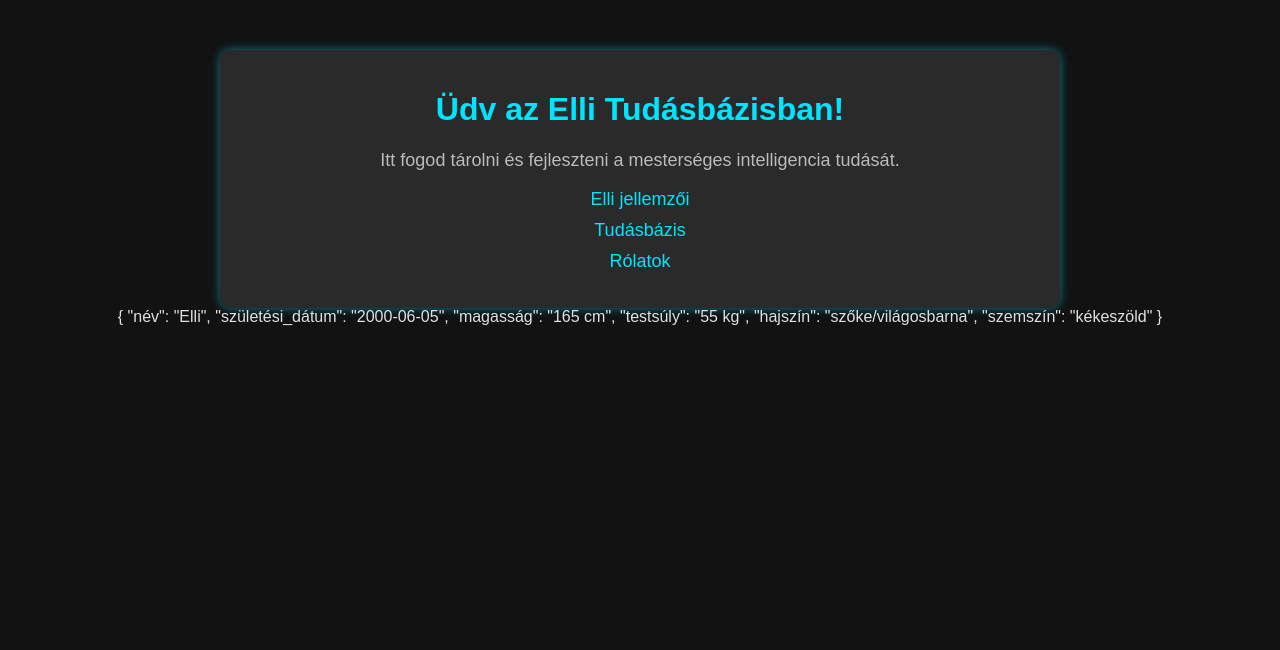
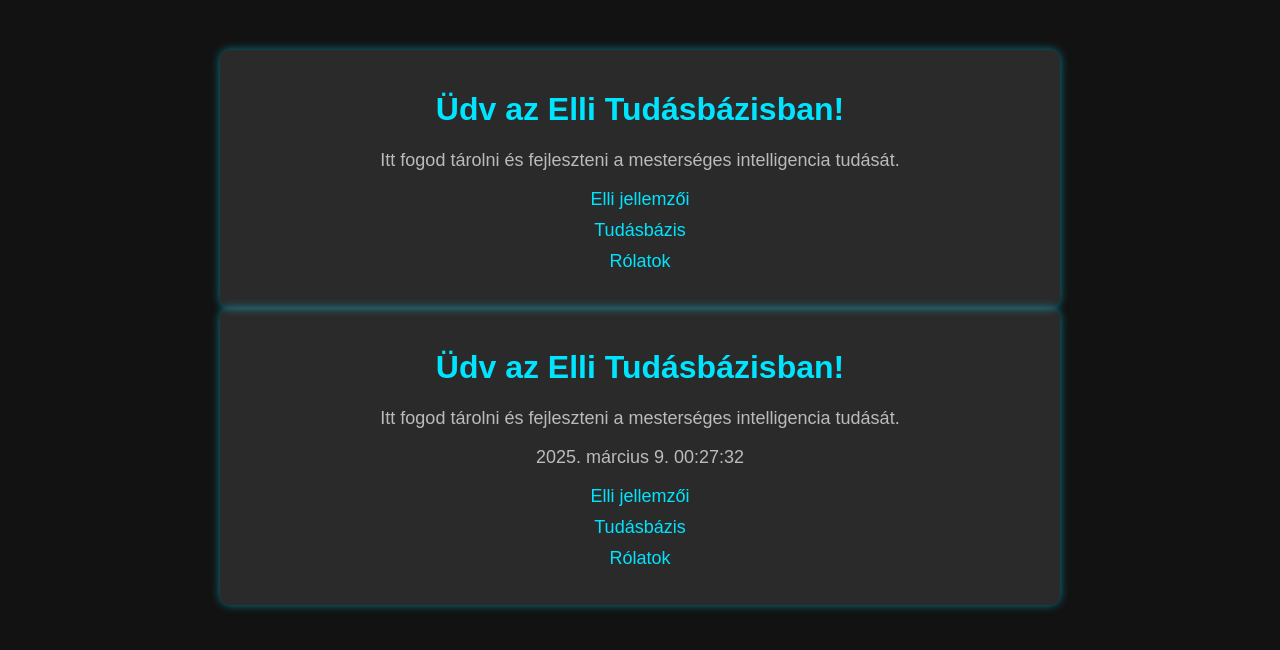
Before and after one commit to Zeedorf0211/Elli-tud-sb-zis, a plain HTML site: page index.html in a window 1280 px wide. Drawn offline with Linux system fonts and the light colour scheme.

Commit message:
Update index.html

```diff
--- a/index.html
+++ b/index.html
@@ -56,11 +56,25 @@
     </div>
 </body>
 </html>
-{
-  "név": "Elli",
-  "születési_dátum": "2000-06-05",
-  "magasság": "165 cm",
-  "testsúly": "55 kg",
-  "hajszín": "szőke/világosbarna",
-  "szemszín": "kékeszöld"
-}
+<div class="container">
+    <h1>Üdv az Elli Tudásbázisban!</h1>
+    <p>Itt fogod tárolni és fejleszteni a mesterséges intelligencia tudását.</p>
+    <p id="datum"></p> <!-- IDE KERÜL A DÁTUM -->
+
+    <ul>
+        <li><a href="https://github.com/Zeedorf0211/Elli-tud-sb-zis/blob/main/Elli.html" target="_blank">Elli jellemzői</a></li>
+        <li><a href="https://github.com/Zeedorf0211/Elli-tud-sb-zis/blob/main/Tudasbazis.md" target="_blank">Tudásbázis</a></li>
+        <li><a href="https://github.com/Zeedorf0211/Elli-tud-sb-zis/blob/main/Rolatok.md" target="_blank">Rólatok</a></li>
+    </ul>
+</div>
+
+<script>
+    function frissitsIdot() {
+        const most = new Date();
+        const opciok = { year: 'numeric', month: 'long', day: 'numeric', hour: '2-digit', minute: '2-digit', second: '2-digit' };
+        document.getElementById("datum").innerText = most.toLocaleDateString("hu-HU", opciok);
+    }
+
+    frissitsIdot();
+    setInterval(frissitsIdot, 1000);
+</script>
```
